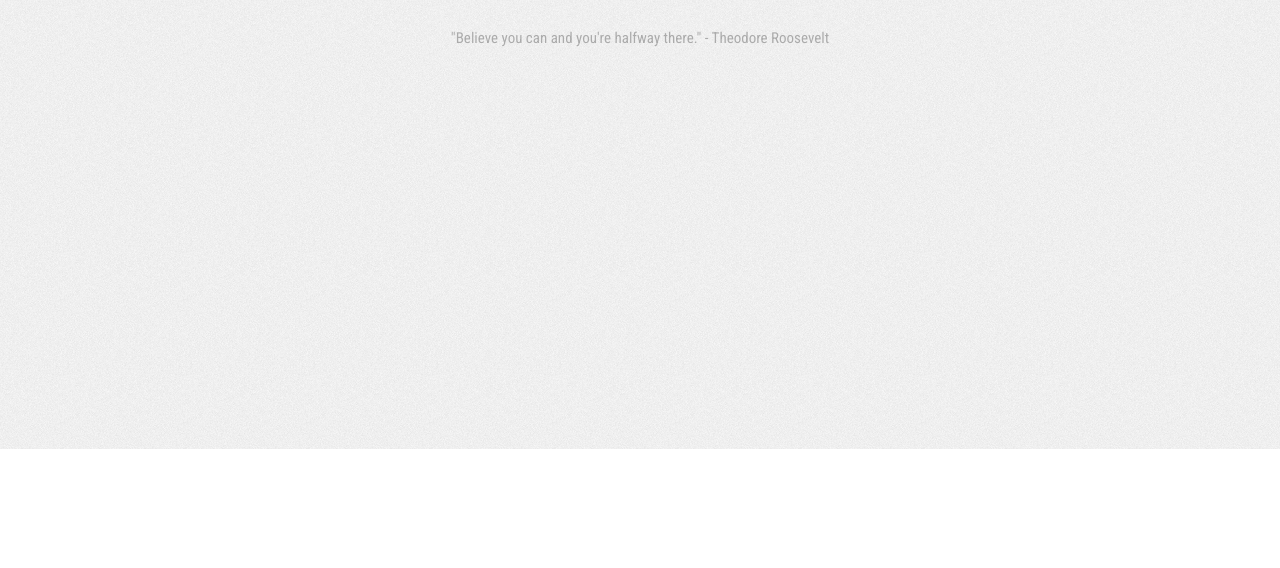
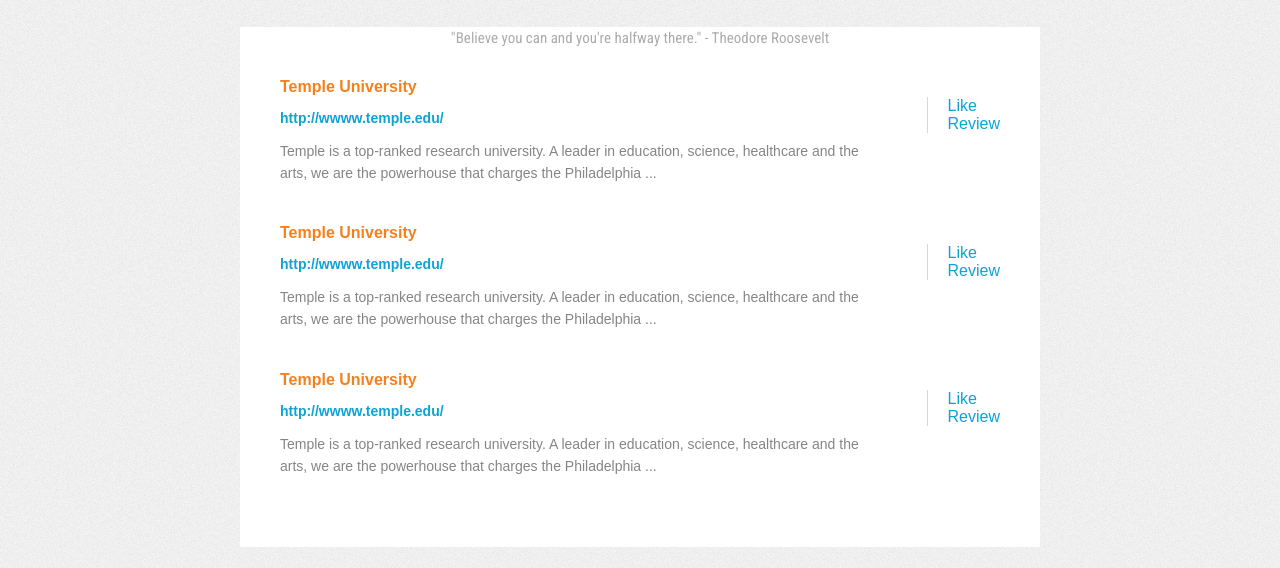
Before and after one commit to netlams/BingPlus, a plain HTML site: page application/content/index.html in a window 1280 px wide. Shown: the part 351-919 px from the top of the page. Before the commit the page ends 800 px from the top, so only its background shows below. Drawn offline with nearby package versions, Linux system fonts and the light colour scheme.

Commit message:
test sample result page

```diff
--- a/application/assets/css/site.css
+++ b/application/assets/css/site.css
@@ -114,3 +114,48 @@
 #siteListContainer {
 
 }
+
+/* Results Page */
+
+.linkwrapper {
+	background: #fff;
+	width:720px;
+	margin: 80px auto 0 auto;
+	padding:40px;
+}
+
+.linkwrapper a {
+	color: #0aa4d6;
+	text-decoration: none;
+}
+
+h1.linktitle {
+	font-size: 16px;
+}
+
+h1.linktitle a{
+	color: #f4811f;
+	text-decoration: none;
+}
+
+h3.linkurl{
+	font-size: 14px;
+}
+
+p.linkdesc {
+	font-size: 14px;
+	line-height: 22px;
+	margin-bottom: 30px;
+}
+
+.left-results{
+	float: left;
+	width: 600px;
+}
+
+.right-results{
+	float: right;
+	border-left: 1px solid #d8d8d8;
+	padding-left: 20px;
+	margin-top: 30px;
+}
--- a/application/content/index.html
+++ b/application/content/index.html
@@ -34,13 +34,54 @@
 					<span id="searchButton" onclick="javascript:searchBing();"><i class="fa fa-search"></i></span>
 
 				</div>
+				<div class="clear"></div>
 			</div>
 
 			<!-- Random quote display -->
 			<div id="bottom">
 				<div id="quote"></div>
 			</div>
+			<div class="clear"></div>
 		</div>
+
+		<div class="clear"></div>
+	<div class="linkwrapper">
+		<div class="left-results">
+    	<h1 class="linktitle"><a href="#">Temple University</a></h1>
+    		<a href="#"><h3 class="linkurl">http://wwww.temple.edu/</h3></a>
+    		<p class="linkdesc">Temple is a top-ranked research university. A leader in education, science, healthcare and the arts, we are the powerhouse that charges the Philadelphia ...</p>
+		</div>
+
+    		<div class="right-results">
+    			<div class="likeButton"><a href="#">Like</a></div>
+    			<div class="commentButton"><a href="#">Review</a></div>
+    		</div>
+    		<div class="clear"></div>
+
+    		<div class="left-results">
+    	<h1 class="linktitle"><a href="#">Temple University</a></h1>
+    		<a href="#"><h3 class="linkurl">http://wwww.temple.edu/</h3></a>
+    		<p class="linkdesc">Temple is a top-ranked research university. A leader in education, science, healthcare and the arts, we are the powerhouse that charges the Philadelphia ...</p>
+		</div>
+
+    		<div class="right-results">
+    			<div class="likeButton"><a href="#">Like</a></div>
+    			<div class="commentButton"><a href="#">Review</a></div>
+    		</div>
+    		<div class="clear"></div>
+
+    		<div class="left-results">
+    	<h1 class="linktitle"><a href="#">Temple University</a></h1>
+    		<a href="#"><h3 class="linkurl">http://wwww.temple.edu/</h3></a>
+    		<p class="linkdesc">Temple is a top-ranked research university. A leader in education, science, healthcare and the arts, we are the powerhouse that charges the Philadelphia ...</p>
+		</div>
+
+    		<div class="right-results">
+    			<div class="likeButton"><a href="#">Like</a></div>
+    			<div class="commentButton"><a href="#">Review</a></div>
+    		</div>
+    		<div class="clear"></div>
+	</div>
 
 		<!-- JS Libs -->
 		<script type="text/javascript" src="https://code.jquery.com/jquery-2.1.3.min.js"></script>
```
